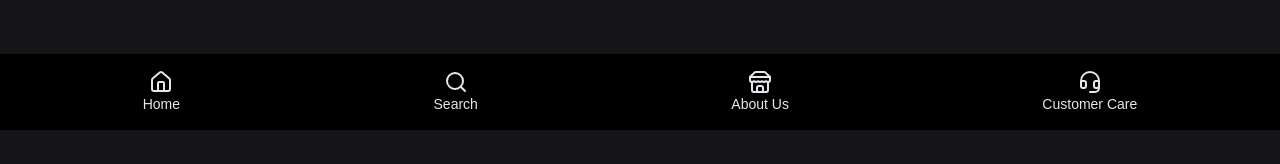
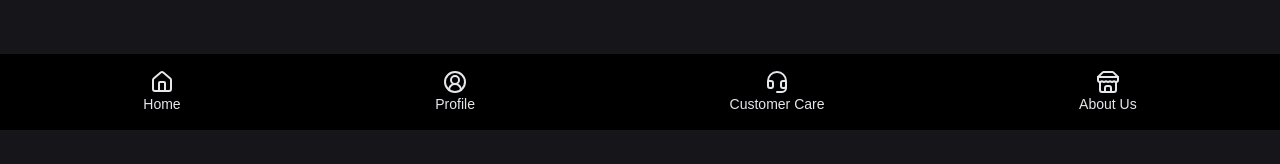
Before and after one commit to Pro696969/BMTC-Querying, a Next.js app in the folder frontend/: page / in a window 1280 px wide. Shown: the part 670-834 px from the top of the page. Built offline with nearby package versions, Linux system fonts and the light colour scheme.

Commit message:
cleaner post logged in page

```diff
--- a/frontend/src/components/navbar.js
+++ b/frontend/src/components/navbar.js
@@ -1,4 +1,4 @@
-import { Bus, Home, Search, Store, Headset } from "lucide-react";
+import { Bus, Home, Search, Store, Headset, CircleUserRound } from "lucide-react";
 import Link from "next/link";
 import { Button } from "@/components/ui/button";
 import { UserCredentials } from "@/app/page";
@@ -13,22 +13,22 @@ const BotNavBar = () => {
           <span className="text-sm">Home</span>
         </button>
       </Link >
-      <Link href="/search">
+      <Link href="/profile">
         <button className="flex flex-col items-center text-gray-200 hover:text-blue-400">
-          <Search className="h-6 w-6" />
-          <span className="text-sm">Search</span>
+          <CircleUserRound className="h-6 w-6" />
+          <span className="text-sm">Profile</span>
+        </button>
+      </Link>
+      <Link href="/customercare">
+        <button className="flex flex-col items-center text-gray-200 hover:text-blue-400">
+          <Headset className="h-6 w-6" />
+          <span className="text-sm">Customer Care</span>
         </button>
       </Link>
       <Link href="/aboutus">
         <button className="flex flex-col items-center text-gray-200 hover:text-blue-400">
           <Store className="h-6 w-6" />
           <span className="text-sm">About Us</span>
-        </button>
-      </Link>
-      <Link href="/customercare">
-        <button className="flex flex-col items-center text-gray-200 hover:text-blue-400">
-          <Headset className="h-6 w-6" />
-          <span className="text-sm">Customer Care</span>
         </button>
       </Link>
     </div>
@@ -50,22 +50,17 @@ const NotLoggedIn = () => {
   </div>
 }
 
-const LoggedIn = ({username}) => {
-  return <div className="flex gap-4">
-    <div className="bg-white p-1.5 font-semibold text-black rounded-xl">
-      {username}
-    </div>
-    <div className="bg-white p-1.5 font-semibold text-black rounded-xl">
-      Profile
-    </div>
+const LoggedIn = ({ username }) => {
+  return <div>
+    Hello {username}!
   </div>
 }
 
 const TopNavBar = () => {
   const { username } = useContext(UserCredentials);
   let loginItems;
-  if(username) {
-    loginItems = <LoggedIn username={username}/>
+  if (username) {
+    loginItems = <LoggedIn username={username} />
   } else {
     loginItems = <NotLoggedIn />
   }
```
